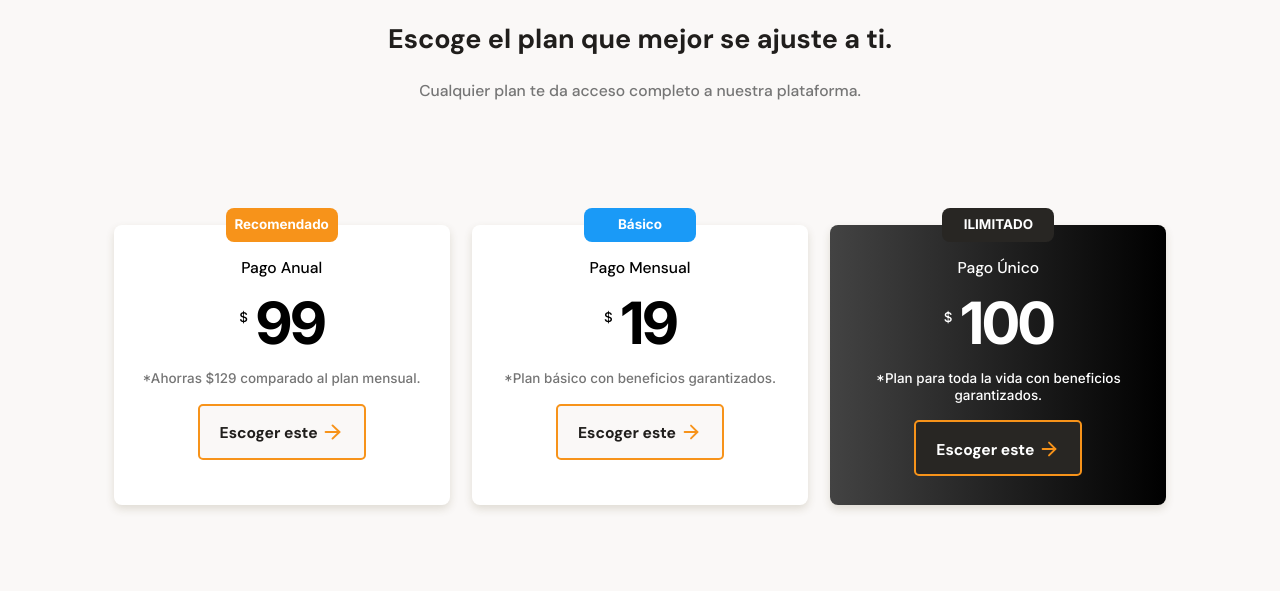
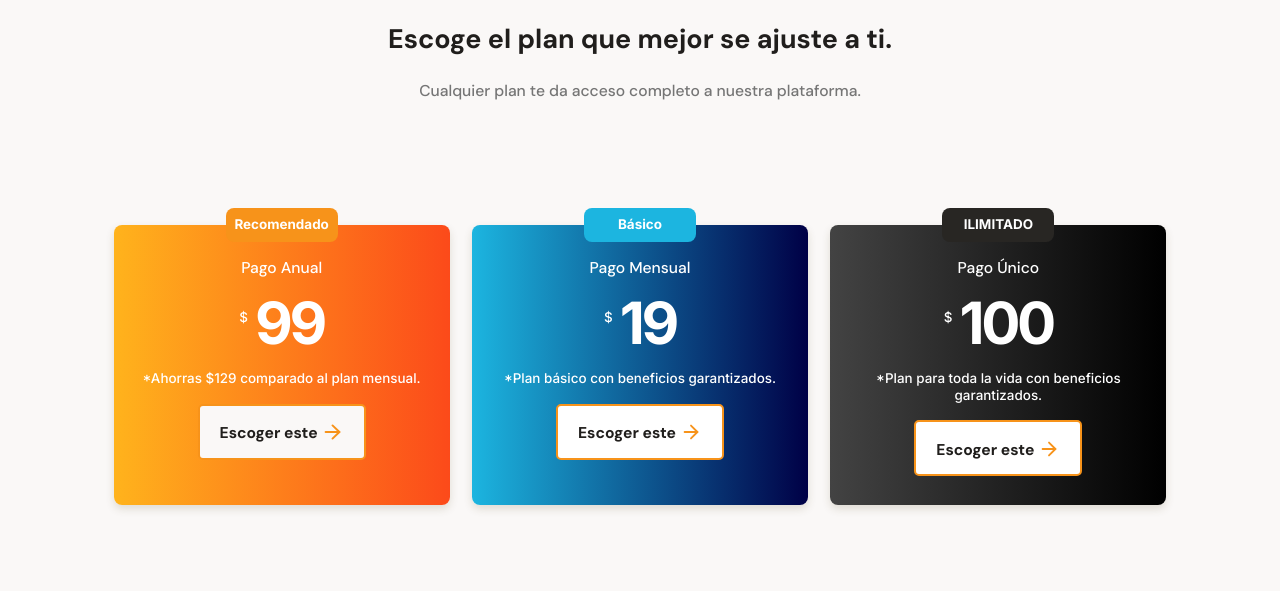
Before and after one commit to maucarrasz/landing-responsive-page, a plain HTML site: page index.html in a window 1280 px wide. Shown: the part 2482-3073 px from the top of the page. Drawn offline with Linux system fonts and the light colour scheme.

Commit message:
Agregamos primer diseño de estilo a los planes

```diff
--- a/index.html
+++ b/index.html
@@ -140,7 +140,7 @@
         <p>Cualquier plan te da acceso completo a nuestra plataforma.</p>
       </div>
       <section class="plans-container--slider">
-        <article class="plans-container--card mensual-card">
+        <article class="plans-container--card anual-card">
           <p class="recommended">Recomendado</p>
           <section class="plan-info-container">
             <h3 class="plan-card--title">Pago Anual</h3>
--- a/style.css
+++ b/style.css
@@ -17,7 +17,7 @@
   --grey: #BABABA;
   --off-white: #FAF8F7;
   --just-white: #FFFFFF;
-}
+  }
 
 * {
   box-sizing: border-box;
@@ -517,7 +517,34 @@ main {
   vertical-align: text-bottom;
 }
 
-/* Estilo Plan Limitado One-Pay */
+/* Estilo Plan Basic */
+.basic-card {
+  background: #000046;  /* fallback for old browsers */
+  background: -webkit-linear-gradient(to right, #1CB5E0, #000046);  /* Chrome 10-25, Safari 5.1-6 */
+  background: linear-gradient(to right, #1CB5E0, #000046); /* W3C, IE 10+/ Edge, Firefox 16+, Chrome 26+, Opera 12+, Safari 7+ */
+}
+.basic-card .plan-card--title, .basic-card .plan-card--price, .basic-card .plan-card--saving, .basic-card {
+  color: var(--just-white);
+}
+.basic-card .plan-card--call-to-action {
+  background-color: var(--just-white);
+}
+
+/* Estilo Plan Anual */
+.anual-card {
+  background: #f7b733;  /* fallback for old browsers */
+  background: -webkit-linear-gradient(to right, #f7b733, #fc4a1a);  /* Chrome 10-25, Safari 5.1-6 */
+  background: linear-gradient(to right, #ffb31c, #fc4a1a); /* W3C, IE 10+/ Edge, Firefox 16+, Chrome 26+, Opera 12+, Safari 7+ */
+  }
+.anual-card .plan-card--title, .anual-card .plan-card--price, .anual-card .plan-card--saving, .anual-card {
+  color: var(--just-white);
+}
+.basic-card .plan-card--call-to-action {
+  background-color: var(--just-white);
+}
+
+
+/* Estilo Plan One-Pay */
 
 .unlimited-card {
   background: #000000;  /* fallback for old browsers */
@@ -525,10 +552,10 @@ main {
   background: linear-gradient(to right, #434343, #000000); /* W3C, IE 10+/ Edge, Firefox 16+, Chrome 26+, Opera 12+, Safari 7+ */
   }
 .unlimited-card .plan-card--call-to-action {
-  background-color: var(--black);
+  background-color: var(--just-white);
 }
 
-.unlimited-card .plan-card--title, .unlimited-card .plan-card--price, .unlimited-card .plan-card--saving, .unlimited-card .plan-card--call-to-action a {
+.unlimited-card .plan-card--title, .unlimited-card .plan-card--price, .unlimited-card .plan-card--saving, .unlimited-card .plan-card--call-to-action {
   color: var(--just-white);
 }
 
@@ -558,7 +585,7 @@ main {
 
 /* Colores Cuadro-Básico */
 .basic {
-  background-color: var(--secundary-blue);
+  background-color: #1CB5E0;
   color: var(--just-white);
 }
 
```
